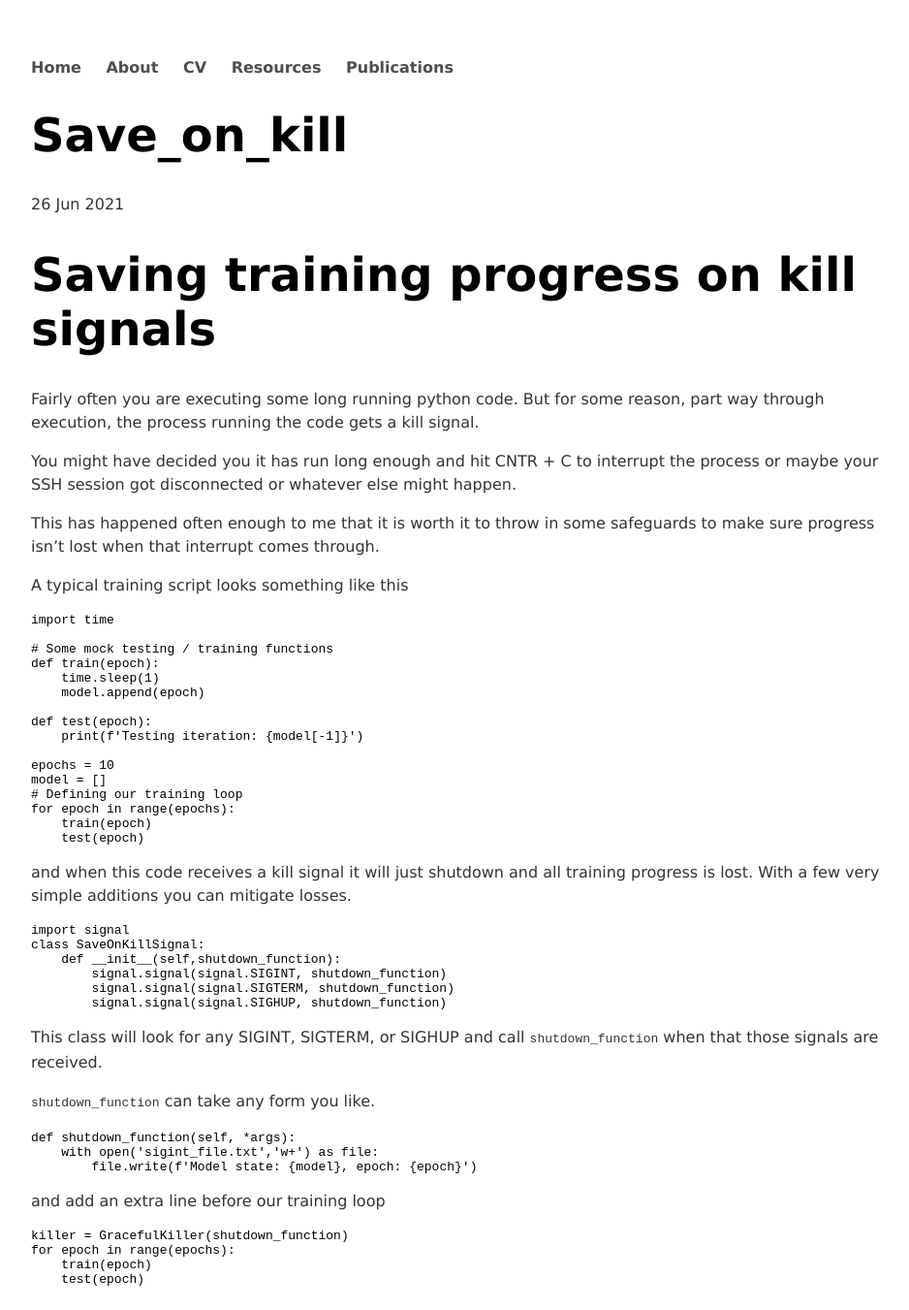
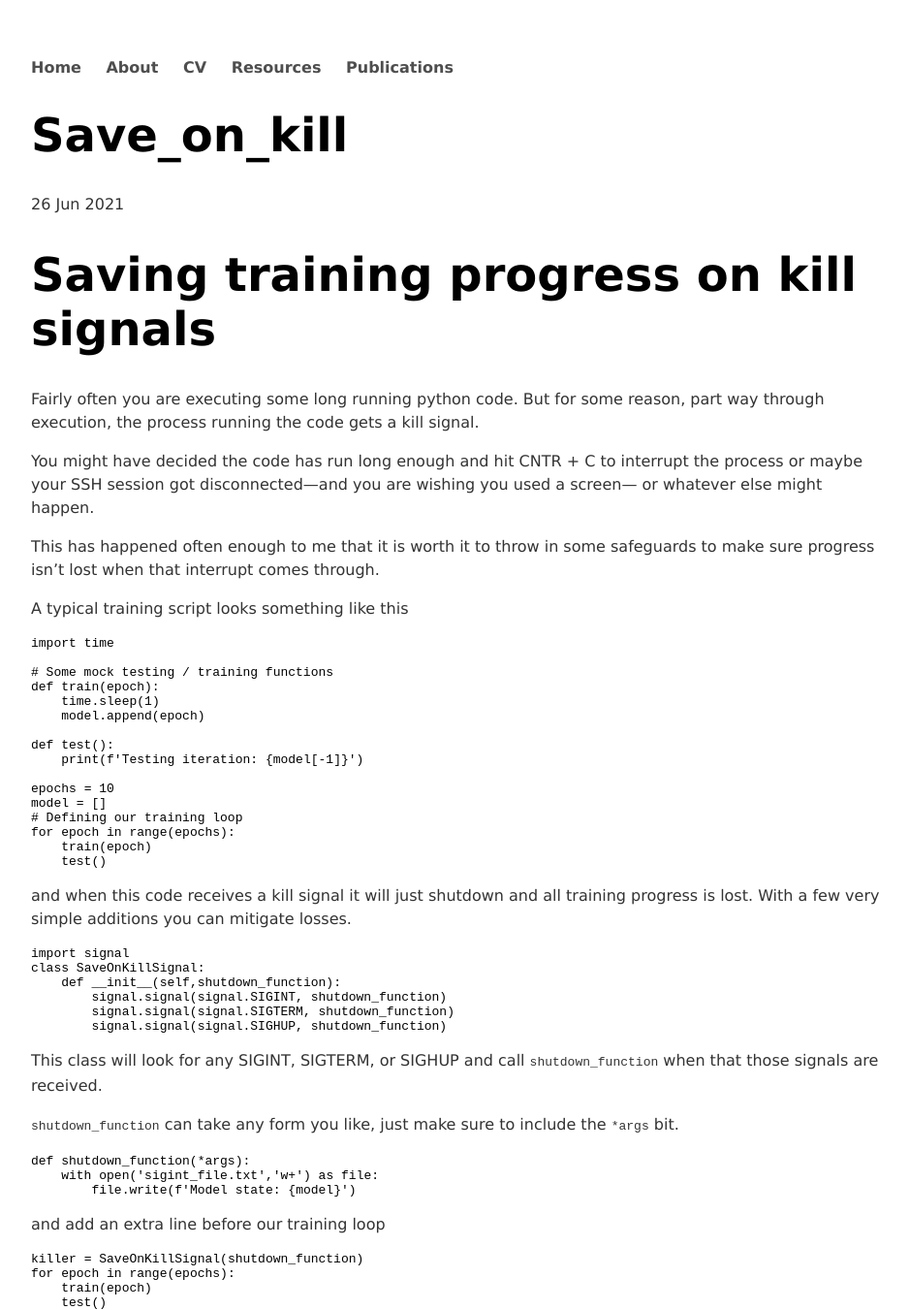
Before and after one commit to nmarzz/nmarzz.github.io, a Jekyll site: the page built from _posts/2021-06-26-save_on_kill.md, in a window 1280 px wide. Shown: the whole page at 97% size, without its empty margins (36-974 px from the left). Built offline with Jekyll 4.4.1, drawn with Linux system fonts in a browser that asks for light colours; our own code applies the rules of GitHub Pages for plain Markdown files; before the commit the page ends 1327 px from its top, so only the background shows below that.

Commit message:
fix typos

````diff
--- a/_posts/2021-06-26-save_on_kill.md
+++ b/_posts/2021-06-26-save_on_kill.md
@@ -4,11 +4,9 @@
 
 Fairly often you are executing some long running python code. But for some reason, part way through execution, the process running the code gets a kill signal.
 
-You might have decided you it has run long enough and hit CNTR + C to interrupt the process or maybe your SSH session got disconnected or whatever else might happen.
+You might have decided the code has run long enough and hit CNTR + C to interrupt the process or maybe your SSH session got disconnected—and you are wishing you used a screen— or whatever else might happen.
 
 This has happened often enough to me that it is worth it to throw in some safeguards to make sure progress isn't lost when that interrupt comes through.
-
-
 
 A typical training script looks something like this
 
@@ -20,7 +18,7 @@ def train(epoch):
     time.sleep(1)
     model.append(epoch)
 
-def test(epoch):
+def test():
     print(f'Testing iteration: {model[-1]}')
 
 epochs = 10
@@ -28,7 +26,7 @@ model = []
 # Defining our training loop
 for epoch in range(epochs):
     train(epoch)
-    test(epoch)
+    test()
 ```
 
   and when this code receives a kill signal it will just shutdown and all training progress is lost. With a few very simple additions you can mitigate losses.
@@ -44,19 +42,19 @@ class SaveOnKillSignal:
 
 This class will look for any SIGINT, SIGTERM, or SIGHUP and call  ```shutdown_function``` when that those signals are received.
 
-```shutdown_function``` can take any form you like.
+```shutdown_function``` can take any form you like, just make sure to include the ```*args``` bit.
 
 ```python
-def shutdown_function(self, *args):
+def shutdown_function(*args):
     with open('sigint_file.txt','w+') as file:
-        file.write(f'Model state: {model}, epoch: {epoch}')
+        file.write(f'Model state: {model}')
 ```
 
 and add an extra line before our training loop
 
 ```python
-killer = GracefulKiller(shutdown_function)
+killer = SaveOnKillSignal(shutdown_function)
 for epoch in range(epochs):
     train(epoch)
-    test(epoch)
+    test()
 ```
````
